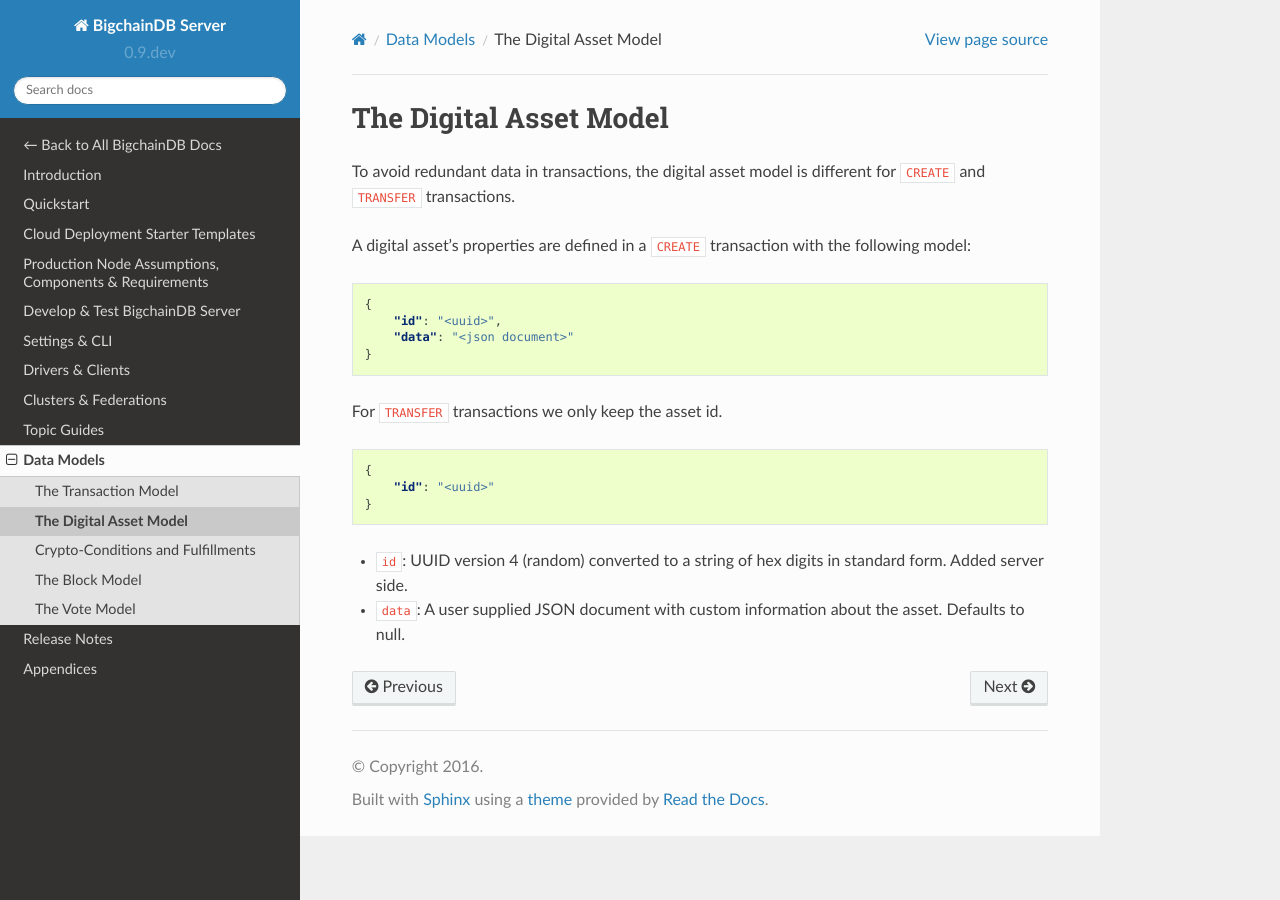
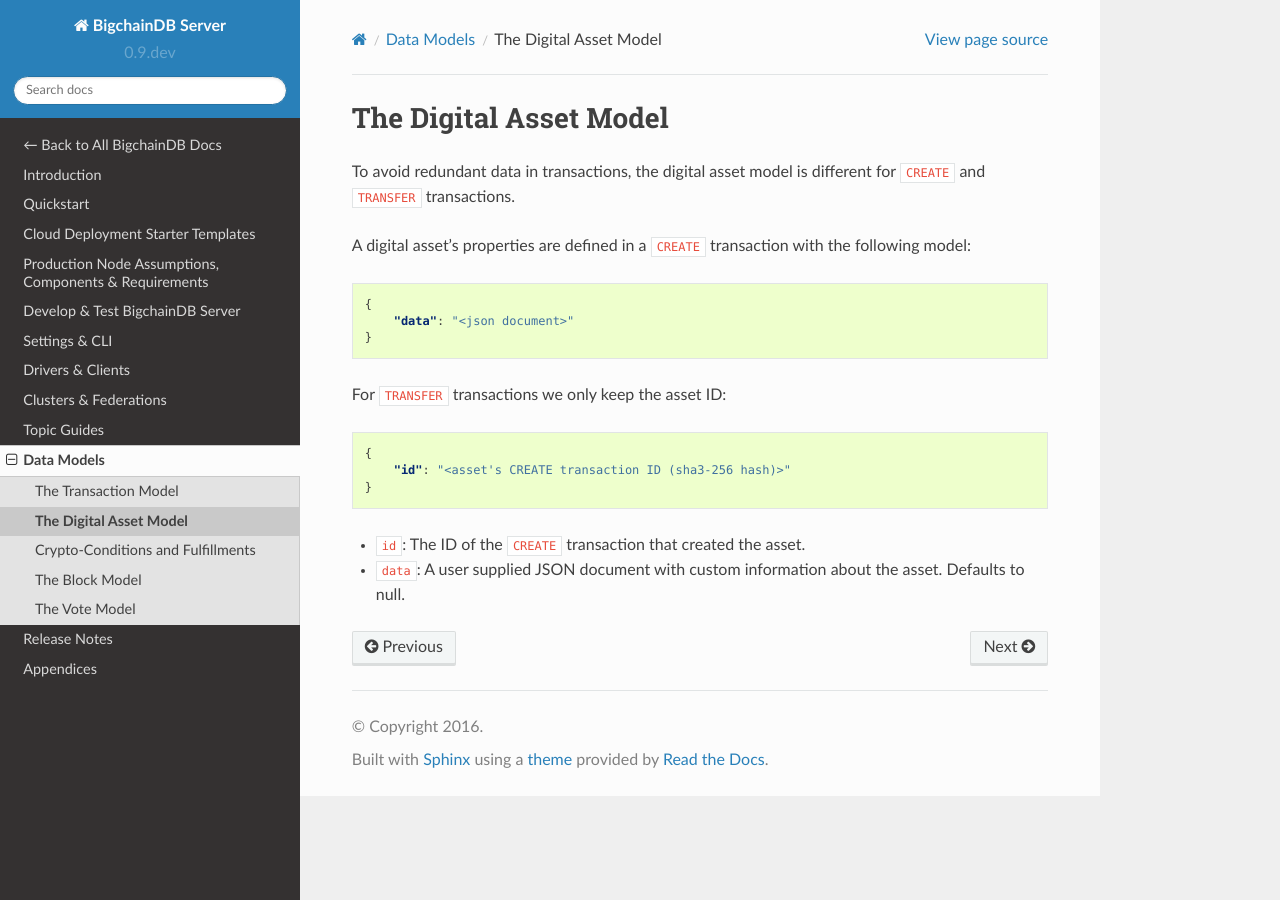
Before and after one commit to bigchaindb/bigchaindb, a Sphinx documentation site: the page built from docs/server/source/data-models/asset-model.md, in a window 1280 px wide. Built offline with Sphinx 7.4.7 and the Read the Docs theme 2.0.0, drawn with Linux system fonts in a browser that asks for light colours; pages that are not in the unit, such as notebooks, are missing from menus.

Commit message:
Update asset model documentation to reflect usage of transaction id

````diff
--- a/docs/server/source/data-models/asset-model.md
+++ b/docs/server/source/data-models/asset-model.md
@@ -5,18 +5,17 @@
 A digital asset's properties are defined in a `CREATE` transaction with the following model:
 ```json
 {
-    "id": "<uuid>",
     "data": "<json document>"
 }
 ```
 
-For `TRANSFER` transactions we only keep the asset id.
+For `TRANSFER` transactions we only keep the asset ID:
 ```json
 {
-    "id": "<uuid>"
+    "id": "<asset's CREATE transaction ID (sha3-256 hash)>"
 }
 ```
 
 
-- `id`: UUID version 4 (random) converted to a string of hex digits in standard form. Added server side.
+- `id`: The ID of the `CREATE` transaction that created the asset.
 - `data`: A user supplied JSON document with custom information about the asset. Defaults to null.
````
